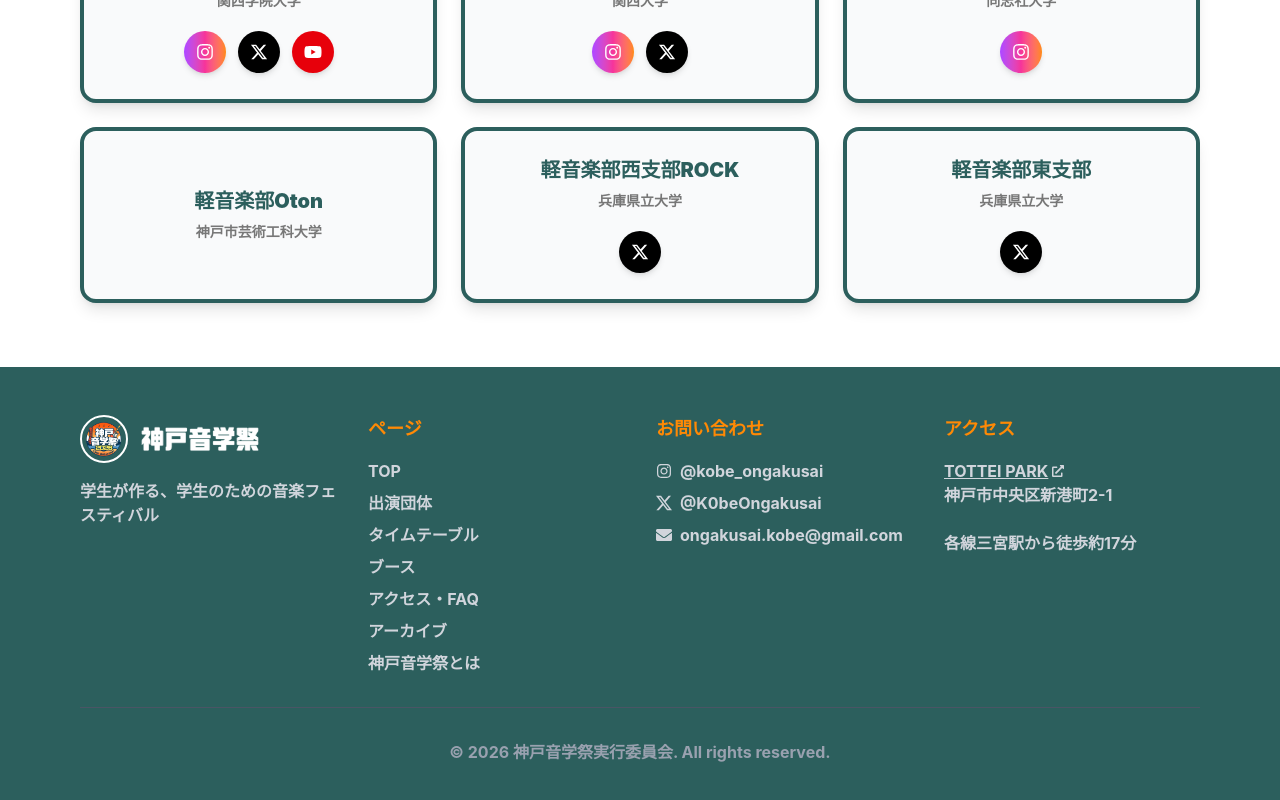
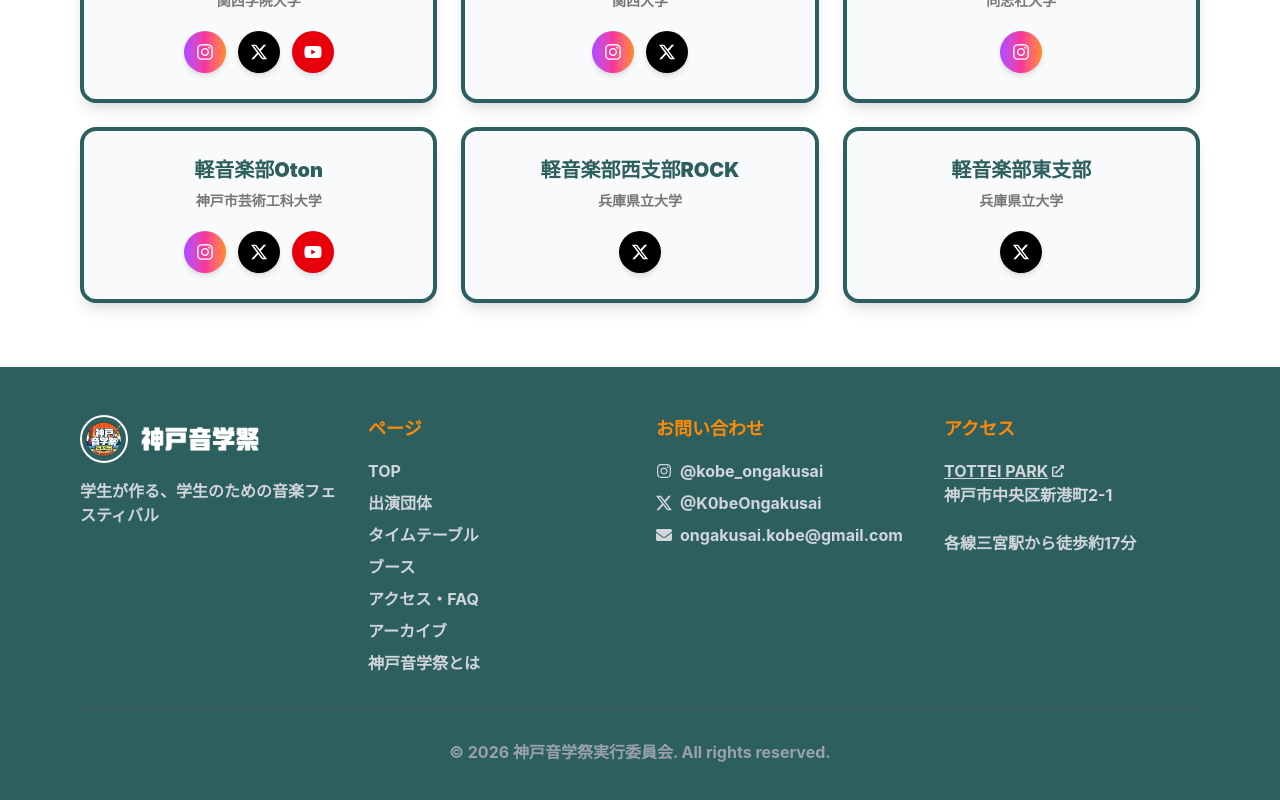
Before and after one commit to hhhhyyyy11/kobe-ongakusai-2026, a Next.js app: page /artists in a window 1280 px wide. Shown: the part 1413-2213 px from the top of the page. Built offline with nearby package versions, Linux system fonts and the light colour scheme; no server answers.

Commit message:
OtonのSNSリンクを追加

```diff
--- a/src/constants/bands.ts
+++ b/src/constants/bands.ts
@@ -143,7 +143,16 @@ export const artistGroups: ArtistGroup[] = [
   },
   {
     university: "神戸市芸術工科大学",
-    artists: [{ name: "軽音楽部Oton" }],
+    artists: [
+      {
+        name: "軽音楽部Oton",
+        socials: {
+          instagram: "https://www.instagram.com/oton__official/",
+          x: "https://x.com/Oton_official",
+          youtube: "https://www.youtube.com/channel/UCvdmdbeDI0AAxVvORHFUG5w",
+        },
+      },
+    ],
   },
   {
     university: "兵庫県立大学",
```
